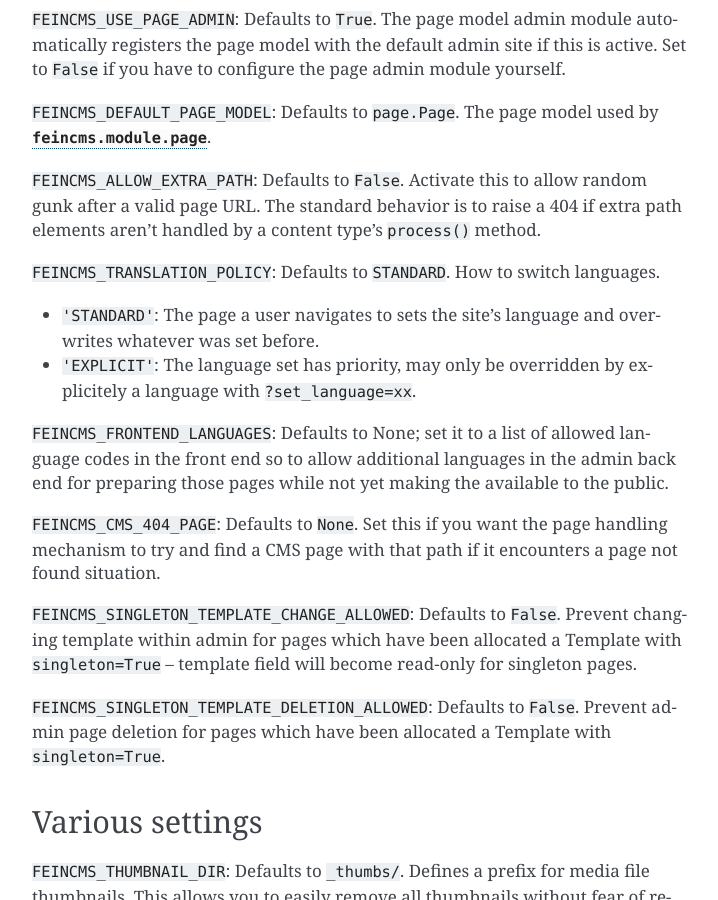
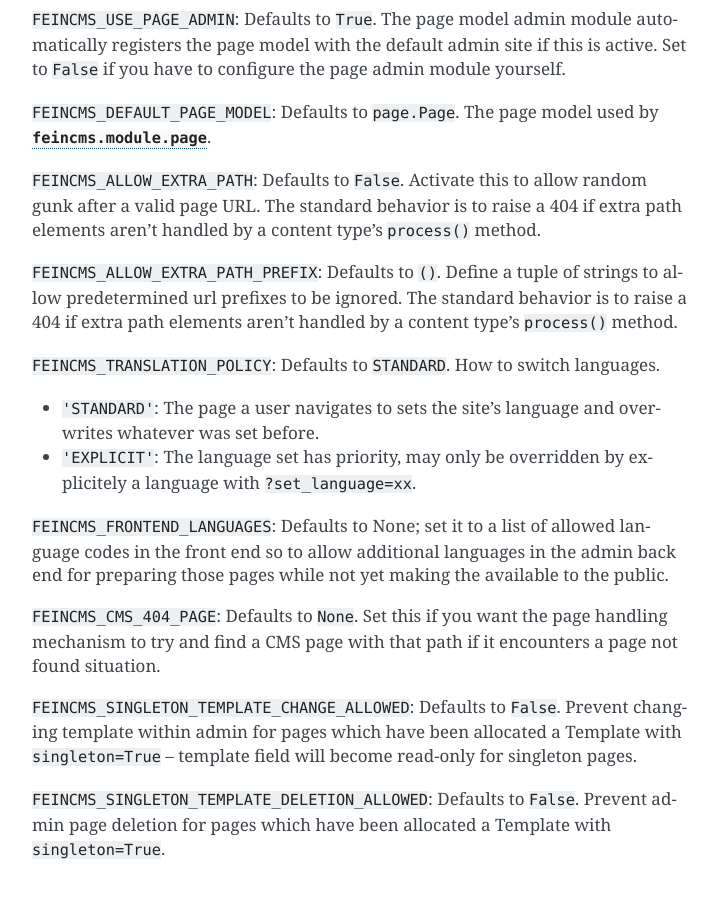
Before and after one commit to feincms/feincms, a Sphinx documentation site: the page built from docs/settings.rst, in a window 1280 px wide and 900 px high, scrolled down 1278 px. Shown: the whole window, without its empty margins (388-1106 px from the left). Built offline with Sphinx 7.4.7, drawn with Linux system fonts in a browser that asks for light colours.

Commit message:
Added documentation mention of `FEINCMS_ALLOW_EXTRA_PATH_PREFIX`

```diff
--- a/docs/settings.rst
+++ b/docs/settings.rst
@@ -72,6 +72,11 @@ by :mod:`feincms.module.page`.
 random gunk after a valid page URL. The standard behavior is to raise a 404
 if extra path elements aren't handled by a content type's ``process()`` method.
 
+``FEINCMS_ALLOW_EXTRA_PATH_PREFIX``: Defaults to ``()``. Define a tuple of
+strings to allow predetermined url prefixes to be ignored. The standard behavior
+is to raise a 404 if extra path elements aren't handled by a content type's
+``process()`` method.
+
 ``FEINCMS_TRANSLATION_POLICY``: Defaults to ``STANDARD``.  How to switch
 languages.
 
```
